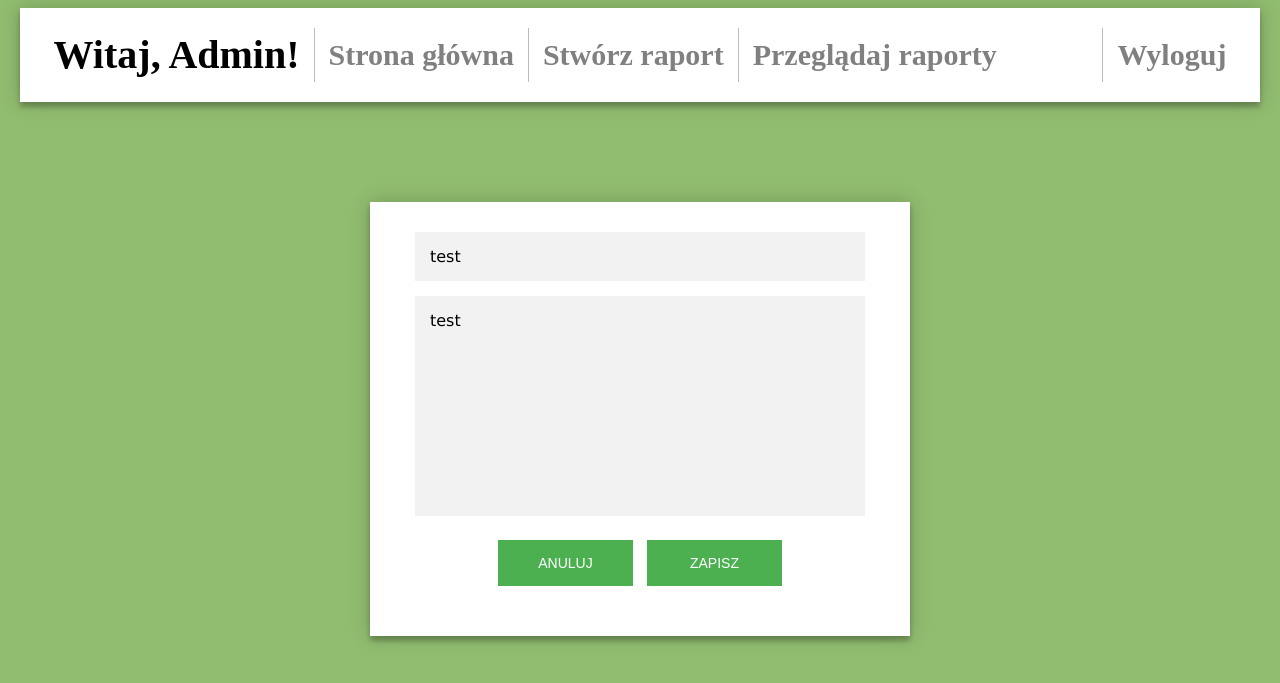
After one commit to Mlitwin98/raports-manager, a Django app: page /raports_edit/1 in a window 1280 px wide. The commit adds this page. Shown: the top 683 px of the page. Run offline with Django 3.2, Linux system fonts and the light colour scheme; a user stored in the database is signed in; data comes from the database, SQL or seed files in the repository; both versions use the stored data as it was after the commit; some libraries are stand-ins or nearby versions.

Commit message:
Added edit option for raports

```diff
--- a/login/urls.py
+++ b/login/urls.py
@@ -6,5 +6,6 @@ urlpatterns = [
 	path('login', views.login, name='login'),
 	path('logout', views.logout, name='logout'),
 	path('raports_maker', views.raports_maker, name='raports_maker'),
-	path('raports_view', views.raports_view, name='raports_view')
+	path('raports_view', views.raports_view, name='raports_view'),
+	path('raports_edit/<int:raport_id>', views.raports_edit, name='raports_edit')
 ]
--- a/login/views.py
+++ b/login/views.py
@@ -1,6 +1,7 @@
 from django.shortcuts import render, redirect
 from django.contrib.auth.models import auth
 from django.contrib import messages
+from django.shortcuts import get_object_or_404
 from datetime import datetime
 from .models import Raport
 
@@ -22,7 +23,7 @@ def login(request):
 			auth.login(request, user)
 			return redirect('index')
 		else:
-			messages.info(request, 'invalid credentials')
+			messages.info(request, 'Błędne dane logowania')
 			return redirect('login')
 	else:
 		return render(request, 'login.html')
@@ -34,53 +35,84 @@ def logout(request):
 
 
 def raports_maker(request):
-	if request.method == "POST":
-		title = request.POST['title']
-		content = request.POST['content']
-		author_name = request.user.first_name
-		author_lastname = request.user.last_name
-		if title != '' and content != '' and not title.isspace() and not content.isspace():
-			raport = Raport.create(title, content, author_name, author_lastname)
-			raport.save()
-			messages.info(request, 'Raport wysłany')
-			return redirect('raports_maker')
+	if request.user.is_authenticated:
+		if request.user.is_superuser:
+			if request.method == "POST":
+				title = request.POST['title']
+				content = request.POST['content']
+				author_name = request.user.first_name
+				author_lastname = request.user.last_name
+				if title != '' and content != '' and not title.isspace() and not content.isspace():
+					raport = Raport.create(title, content, author_name, author_lastname)
+					raport.save()
+					messages.info(request, 'Raport wysłany')
+					return redirect('raports_maker')
+				else:
+					messages.info(request, 'Tytuł i treść nie mogą być puste')
+					return redirect('raports_maker')
+			else:
+				return render(request, 'raports_maker.html')
 		else:
-			messages.info(request, 'Tytuł i treść nie mogą być puste')
-			return redirect('reports_maker')
+			return redirect('index')
 	else:
-		return render(request, 'raports_maker.html')
+		return redirect('login')
 
 
 def raports_view(request):
-	if request.method == "POST":
-		search_title = request.POST['title']
-		search_content = request.POST['content']
-		search_name = request.POST['name']
-		search_lastname = request.POST['lastname']
-		search_date = request.POST['date']
+	if request.user.is_authenticated:
+		if request.method == "POST":
+			search_title = request.POST['title']
+			search_content = request.POST['content']
+			search_name = request.POST['name']
+			search_lastname = request.POST['lastname']
+			search_date = request.POST['date']
 
-		raports = Raport.objects.all()
+			raports = Raport.objects.all()
 
-		if search_title != '' and not search_title.isspace():
-			raports = Raport.objects.filter(title__icontains=search_title)
-		if search_content != '' and not search_content.isspace():
-			raports = raports.filter(content__icontains=search_content)
-		if search_name != '' and not search_name.isspace():
-			raports = raports.filter(author_name__iexact=search_name)
-		if search_lastname != '' and not search_lastname.isspace():
-			raports = raports.filter(author_lastname__iexact=search_lastname)
-		if search_date != '':
-			dates = search_date.split(' - ')
-			dateStart = datetime.strptime(dates[0], '%m/%d/%Y').date()
-			dateEnd = datetime.strptime(dates[1], '%m/%d/%Y').date()
+			if search_title != '' and not search_title.isspace():
+				raports = Raport.objects.filter(title__icontains=search_title)
+			if search_content != '' and not search_content.isspace():
+				raports = raports.filter(content__icontains=search_content)
+			if search_name != '' and not search_name.isspace():
+				raports = raports.filter(author_name__iexact=search_name)
+			if search_lastname != '' and not search_lastname.isspace():
+				raports = raports.filter(author_lastname__iexact=search_lastname)
+			if search_date != '':
+				dates = search_date.split(' - ')
+				dateStart = datetime.strptime(dates[0], '%m/%d/%Y').date()
+				dateEnd = datetime.strptime(dates[1], '%m/%d/%Y').date()
 
-			raports = raports.filter(dateTime__gte=dateStart)
-			raports = raports.filter(dateTime__lte=dateEnd)
-		return render(request, 'raports_view.html', {"raports": raports})
+				raports = raports.filter(dateTime__gte=dateStart)
+				raports = raports.filter(dateTime__lte=dateEnd)
+			return render(request, 'raports_view.html', {"raports": raports})
+		else:
+			visibleRaports = 50
+			numOfRaports = Raport.objects.all().count()
+			if numOfRaports < visibleRaports:
+				visibleRaports = numOfRaports
+			raports = Raport.objects.all()[numOfRaports-visibleRaports:numOfRaports]
+			return render(request, 'raports_view.html', {"raports": raports})
 	else:
-		visibleRaports = 50
-		numOfRaports = Raport.objects.all().count()
-		if numOfRaports < visibleRaports:
-			visibleRaports = numOfRaports
-		raports = Raport.objects.all()[numOfRaports-visibleRaports:numOfRaports]
-		return render(request, 'raports_view.html', {"raports": raports})
+		return redirect('login')
+
+
+def raports_edit(request, raport_id):
+	if request.user.is_authenticated:
+		raport = get_object_or_404(Raport, id=raport_id)
+		if request.method == "POST":
+			title = request.POST['title']
+			content = request.POST['content']
+			if title != '' and content != '' and not title.isspace() and not content.isspace():
+				raport.title = title
+				raport.content = content
+				raport.author_name = request.user.first_name
+				raport.author_lastname = request.user.last_name
+				raport.save()
+				return redirect('raports_view')
+			else:
+				messages.info(request, 'Tytuł i treść nie mogą być puste')
+				return render(request, 'raports_edit.html', {"raport": raport})
+		else:
+			return render(request, 'raports_edit.html', {"raport": raport})
+	else:
+		return redirect('login')
--- a/main/static/styl.css
+++ b/main/static/styl.css
@@ -31,6 +31,18 @@ html {
     box-shadow: 0 0 20px 0 rgba(0, 0, 0, 0.2), 0 5px 5px 0 rgba(0, 0, 0, 0.24);
 }
 
+.form_edit {
+    position: relative;
+    z-index: 1;
+    background: #FFFFFF;
+    max-width: 450px;
+    margin: 0 auto 90px;
+    padding: 45px;
+    padding-top:30px;
+    text-align: center;
+    box-shadow: 0 0 20px 0 rgba(0, 0, 0, 0.2), 0 5px 5px 0 rgba(0, 0, 0, 0.24);
+}
+
 
 .form_fixed{
     width: 20%;
@@ -46,14 +58,29 @@ html {
     text-transform: uppercase;
     outline: 0;
     background: #4CAF50;
-    width: 100%;
+    width: 20%;
     border: 0;
     padding: 15px;
     color: #FFFFFF;
     font-size: 14px;
-    -webkit-transition: all 0.3 ease;
     transition: all 0.3 ease;
     cursor: pointer;
+    float: right;
+    margin-top: -2%;
+}
+
+.form_edit button {
+    text-transform: uppercase;
+    outline: 0;
+    background: #4CAF50;
+    width: 30%;
+    border: 0;
+    padding: 15px;
+    color: #FFFFFF;
+    font-size: 14px;
+    transition: all 0.3 ease;
+    cursor: pointer;
+    margin: 5px;
 }
 
 .form_fixed button {
@@ -65,7 +92,6 @@ html {
     padding: 15px;
     color: #FFFFFF;
     font-size: 14px;
-    -webkit-transition: all 0.3 ease;
     transition: all 0.3 ease;
     cursor: pointer;
 }
@@ -96,7 +122,7 @@ input, textarea {
     font-family: Verdana, Geneva, sans-serif;
 }
 
-.form_raports input, textarea {
+.form_raports input, .form_raports textarea {
     outline: 0;
     background: #f2f2f2;
     width: 100%;
@@ -104,8 +130,19 @@ input, textarea {
     margin: 0 0 15px;
     padding: 15px;
     box-sizing: border-box;
-    font-size: 16px;
+    font-size: 20px;
     color:black;
+}
+
+.form_raports input {
+    width: 25%;
+    float: left;
+    margin-right: 1%;
+    text-align: center;
+}
+
+.form_raports input.name{
+    width:40%;
 }
 
 textarea#rap {
--- a/templates/index.html
+++ b/templates/index.html
@@ -9,18 +9,18 @@
     <link rel="stylesheet" type="text/css" href="https://cdn.jsdelivr.net/npm/daterangepicker/daterangepicker.css" />
     <link rel="stylesheet" type="text/css" href="{% static 'styl.css' %}">
     <meta charset="UTF-8">
-    <title>Index</title>
+    <title>Raporty GK</title>
 </head>
 <body>
     <div class="top">
         <ul class="nav">
-          <li class="nav_name">Witaj, {{ user.username }}!</li>
+          <li class="nav_name">Witaj, {{ user.first_name }}!</li>
           <li><a href="{% url 'index' %}">Strona główna</a></li>
             {% if user.is_superuser %}
-                <li><a href="raports_maker">Stwórz raport</a></li>
+                <li><a href="{% url 'raports_maker' %}">Stwórz raport</a></li>
             {% endif %}
-          <li><a href="raports_view">Przeglądaj raporty</a></li>
-          <li style="float:right"><a href="logout">Wyloguj</a></li>
+          <li><a href="{% url 'raports_view' %}">Przeglądaj raporty</a></li>
+          <li style="float:right"><a href="{% url 'logout' %}">Wyloguj</a></li>
         </ul>
     </div>
     {% block content %}
--- /dev/null
+++ b/templates/raports_edit.html
@@ -0,0 +1,16 @@
+{% extends 'index.html' %}
+
+{% block content %}
+<div class="form_edit">
+    <form action="{% url 'raports_edit' raport.id %}" method="post">
+        {% csrf_token %}
+        <input type="text" name="title" value="{{raport.title}}"><br>
+        <textarea id="rap" rows="10" name="content">{{raport.content}}</textarea>
+        <a href="{% url 'raports_view' %}"><button type="button">ANULUJ</button></a>
+        <button>ZAPISZ</button>
+        {% for message in messages %}
+            <h3> {{message}} </h3>
+        {% endfor %}
+    </form>
+</div>
+{% endblock %}
--- a/templates/raports_maker.html
+++ b/templates/raports_maker.html
@@ -5,7 +5,7 @@
     <form action="raports_maker" method="post">
         {% csrf_token %}
         <input type="text" name="title" placeholder="Tytuł raportu"><br>
-        <textarea id="rap" rows="5" name="content" placeholder="Treść raportu"></textarea>
+        <textarea id="rap" rows="10" name="content" placeholder="Treść raportu"></textarea>
         <button>DODAJ</button>
         {% for message in messages %}
             <h3> {{message}} </h3>
```
Also changed, not shown: templates/raports_view.html (+6 -6 lines), db.sqlite3.
